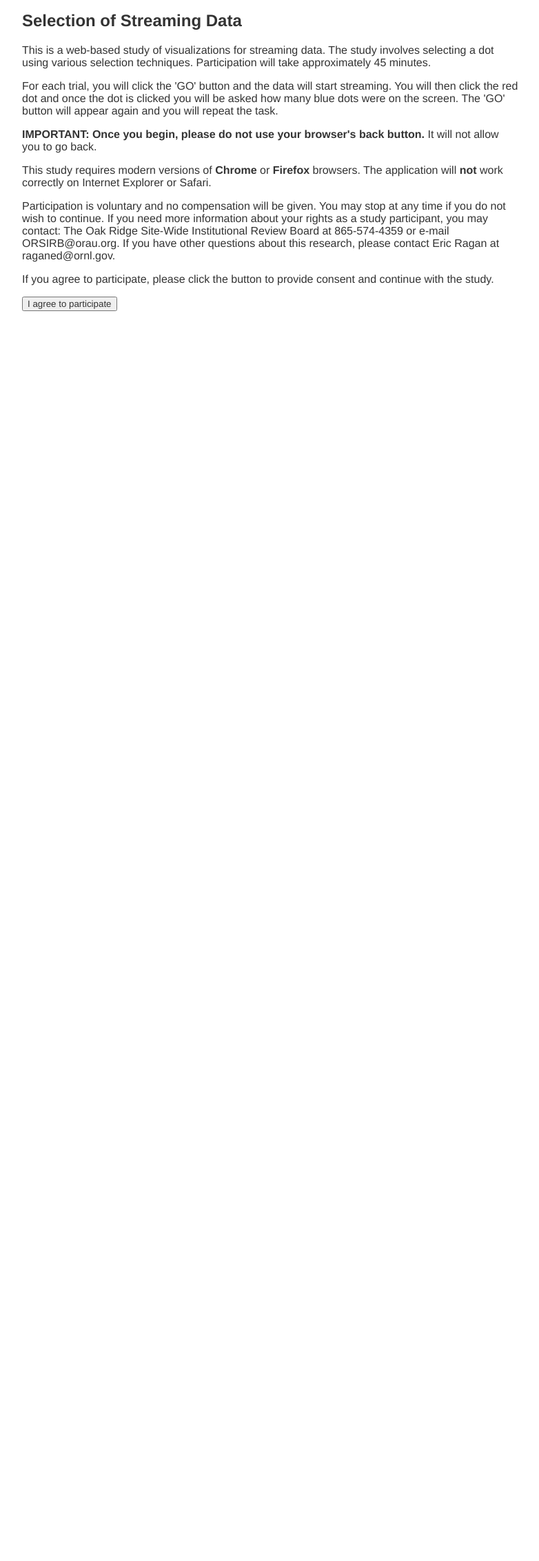
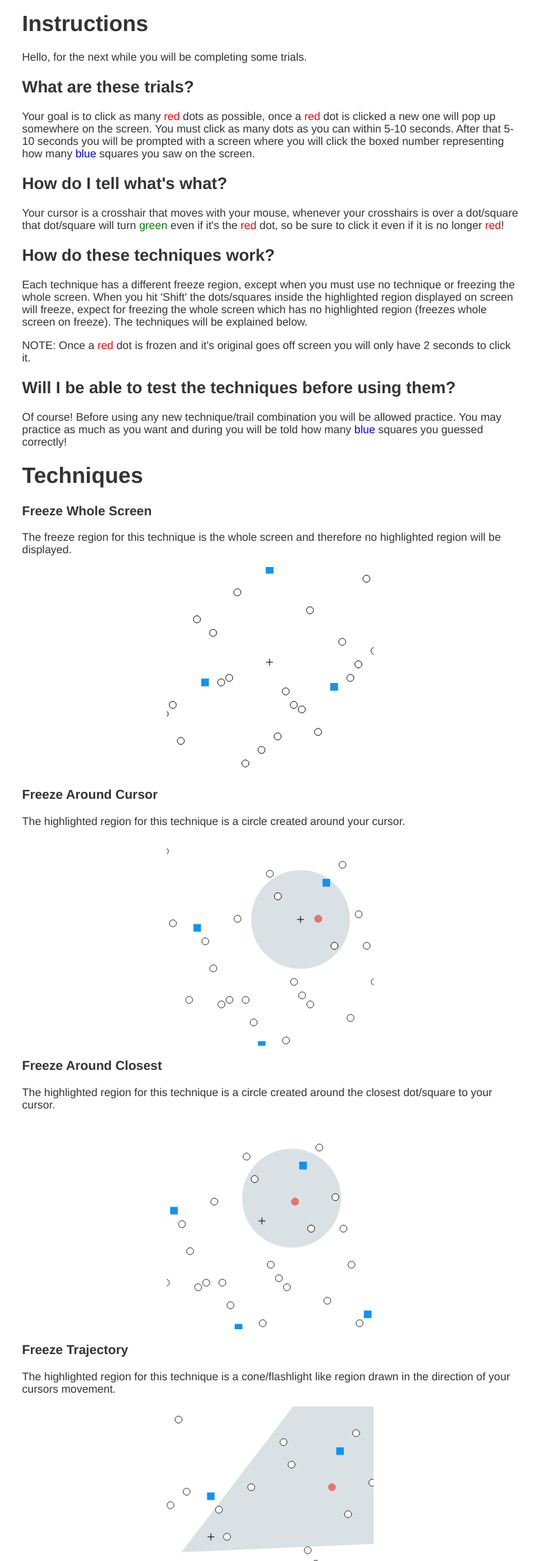
Before and after one commit to hwangtamu/userstudy, a PHP site: page / in a window 1280 px wide. Shown: the top 2263 px of the page at 69% size, without its empty margins (0-782 px from the left). Before the commit the page ends 451 px from the top, so only its background shows below. Run offline with PHP 8.4, Linux system fonts and the light colour scheme.

Commit message:
fixed some stuff and added instructions page

```diff
--- a/public/css/stylesheet.css
+++ b/public/css/stylesheet.css
@@ -1,3 +1,19 @@
+#trialsChart {
+  /*position: fixed;*/
+  /*top: 50%;*/
+  /*left: 50%;*/
+  /* bring your own prefixes */
+  /*transform: translate(-50%, 0%);*/
+}
+
+#trialInfo {
+
+}
+
+#trainInfo {
+
+}
+
 .axis path,
 .axis line {
 	fill: none;
--- a/public/data/sequence.json
+++ b/public/data/sequence.json
@@ -1,3 +1,3 @@
 {
-	"sequence": ["FreezeWholeScreen", "FreezeAroundCursor", "none", "FreezeAroundClosest", "FreezeWholeScreen"]
+	"sequence": ["FreezeAroundCursor", "FreezeWholeScreen", "none", "FreezeAroundClosest", "FreezeTrajectory"]
 }
--- a/public/index.html
+++ b/public/index.html
@@ -58,8 +58,9 @@
 
 <script>
 experimentr.sequence([
-  'modules/consent.html',
+  // 'modules/consent.html',
   // 'modules/background.html',
+  'modules/instructions.html',
   'modules/trials.html',
   'modules/closing.html',
   'modules/end.html'
--- a/public/javascript/charts/StreamScatterPlot.js
+++ b/public/javascript/charts/StreamScatterPlot.js
@@ -6,6 +6,8 @@ function StreamScatterPlot() {
 	var dots_clicked;
 	var dots_missed;
 	var click_period;
+	var early_terminate;
+	var offscreen_primary;
 
 	//Controls experimental clockdrift
 	var clockdrift = 0;
@@ -59,7 +61,7 @@ function StreamScatterPlot() {
 		dots_clicked = 0;
 		dots_missed = 0;
 		click_period = Math.floor((Math.random() * 5) + 5) * 1000;
-		click_period = 10000000;
+		click_period = 20 * 1000;
 		drift_timer = +new Date();
 
 		trailClock = +new Date();
@@ -200,6 +202,19 @@ function StreamScatterPlot() {
 				if (trailsAllowed) var targetTrail = d3.select("#targetTrail");
 				if (target != null && !d3.event.shiftKey && !end) {
 
+					//Start Experiment Stuff
+					if (target.attr("class").includes("target") && target.attr("class").includes("primary")) {
+						if (offscreen_primary) {
+							early_terminate = true;
+							offscreen_primary = false;
+						}
+						dots_clicked += 1;
+
+						StreamScatterPlot.newRedDot(target);
+					} else {
+						errors += 1;
+					} //End Experiment Stuff
+
 					//Point animation
 					target
 						.transition().duration(0)
@@ -214,19 +229,17 @@ function StreamScatterPlot() {
 
 					//Trail animation
 					if (trailsAllowed) {
-						targetTrail.transition().duration(250).ease("bounce")
+						targetTrail
+							.transition().duration(0)
+							.transition().duration(100).ease("bounce")
 								.style("stroke-opacity", 0.0)
-							.transition().duration(250).ease("bounce")
+							.transition().duration(100).ease("bounce")
+								.style("stroke-opacity", 1.0)
+							.transition().duration(100).ease("bounce")
+								.style("stroke-opacity", 0.0)
+							.transition().duration(100).ease("bounce")
 								.style("stroke-opacity", 1.0);
 					}
-
-					//Start Experiment Stuff
-					if (target.attr("class").includes("target") && target.attr("class").includes("primary")) {
-						dots_clicked += 1;
-						StreamScatterPlot.newRedDot(target);
-					} else {
-						errors += 1;
-					} //End Experiment Stuff
 				}
 			});
 
@@ -245,6 +258,7 @@ function StreamScatterPlot() {
 			.on("mousedown.StreamScatterPlot", null)
 			.remove();
 		end = true;
+		early_terminate = true;
 	};
 
 	//Set margins
@@ -388,8 +402,14 @@ function StreamScatterPlot() {
 				if (this.getAttribute("x") < margin.left - pWidth){
 					dataset.splice(dataset.indexOf(d), 1);
 					if (this.getAttribute("class") == "primary point") {
-						dots_missed += 1;
-						StreamScatterPlot.newRedDot();
+						if (d3.select("[class*=primary].snapshot").empty()) {
+							dots_missed += 1;
+							StreamScatterPlot.newRedDot();
+						} else {
+							early_terminate = false;
+							offscreen_primary = true;
+							StreamScatterPlot.offScreenDot();
+						}
 					}
 				}
 			});
@@ -520,13 +540,16 @@ function StreamScatterPlot() {
 		var prev_id = null;
 
 		if (target != null) {
-			if (target.attr("class").includes("snapshot")) {
+			if (target.attr("class").includes("snapshot") && !d3.select(".primary.point").empty()) {
 				var pt = d3.select(".primary.point")
 					.attr("class", "point");
 				target.attr("class", target.attr("class").replace("primary", ""));
 				pt.datum()[2] = "point";
 				// dataset[dataset.indexOf(pt)][2] = "point";
 				prev_id = pt.datum()[3];
+			} else if (target.attr("class").includes("snapshot")){
+				target.attr("class", target.attr("class").replace("primary", ""));
+				target.datum()[2] = "point";
 			} else {
 				target.attr("class", "point");
 				target.datum()[2] = "point";
@@ -538,7 +561,10 @@ function StreamScatterPlot() {
 		var new_id = prev_id;
 		var pt = null;
 		while (prev_id == new_id) {
-			var points = d3.selectAll(".point");
+			var points = d3.selectAll(".point").filter(function(d) {
+				return d[2].includes("secondary") ? false : true;
+			});
+
 			var sz = points[0].length;
 			new_index = Math.floor((Math.random() * sz*2/3) + sz/3);
 			pt = d3.select(points[0][new_index]);
@@ -556,5 +582,29 @@ function StreamScatterPlot() {
 		};
 	}
 
+	StreamScatterPlot.offScreenDot = function() {
+		var then = +new Date();
+		d3.timer(function() {
+			var now = +new Date();
+			var diff = now - then;
+			console.log(diff);
+			if (d3.select("[class*=primary].snapshot").empty() && !early_terminate) {
+				dots_missed += 1;
+				StreamScatterPlot.newRedDot();
+				return true;
+			}
+			if (diff >= 2000 && !early_terminate) {
+				if (!d3.select("[class*=primary].snapshot").empty()) {
+					var t = d3.select("[class*=primary].snapshot");
+					t.attr("class", t.attr("class").replace("primary", ""))
+				}
+				dots_missed += 1;
+				StreamScatterPlot.newRedDot();
+				return true;
+			}
+			return early_terminate;
+		})
+	}
+
 	return chart;
 }
--- a/public/javascript/cursor_selectors/NormalCursor.js
+++ b/public/javascript/cursor_selectors/NormalCursor.js
@@ -63,8 +63,8 @@ function NormalCursor(selection) {
 		if (target != null) {
 			target
 				.attr("class", target.attr("class") + " target");
+
 		}
-
 		return target;
 	};
 
--- a/public/javascript/trials.js
+++ b/public/javascript/trials.js
@@ -388,7 +388,7 @@ function loadNextTrial() {
         _practice_density = speed_density[practice_number].density;
         load("practice_" + _practice_density + "_density.json", function() {
             createChart(_practice_speed, _trail);
-            setSelectors("bubble", _freeze);
+            setSelectors("normal", _freeze);
         });
         practice_number += 1;
         if (practice_number > 3)
@@ -397,7 +397,7 @@ function loadNextTrial() {
         //Do some checking to load new file only when density changes or trial number is too high
         load("stream_" + _density + "_density.json", function() {
             createChart(_speed, _trail);
-            setSelectors("bubble", _freeze);
+            setSelectors("normal", _freeze);
         });
     }
 }
@@ -440,8 +440,8 @@ function addTrialData(err, time, dis, dis_ans, click_period, dots_c, dots_m) {
 
         global_trial_id += 1;
         trialNumber += 1;
+            console.log(JSON.stringify(data, null, "\t"));
         if (trialNumber >= numTrials) {
-            console.log(JSON.stringify(data, null, "\t"));
             trialNumber = 0;
             experiment_number += 1;
         }
--- a/public/modules/consent.html
+++ b/public/modules/consent.html
@@ -2,30 +2,65 @@
 
 <h2>Selection of Streaming Data</h2>
 
+<h2>Why am I being invited to take part in a research study?</h2>
+<p>We invite you to take part in a research study because we need participants at ORNL who are willing to volunteer to help us study ways to interact with moving data as part of information visualization research.</p>
+
+<h2>What should I know about a research study?</h2>
 <p>
-This is a web-based study of visualizations for streaming data. The study involves selecting a dot using various selection techniques. Participation will take approximately 45 minutes.
+    <ul>
+        <li>Someone will explain this research study to you.</li>
+        <li>Whether or not you take part is up to you.</li>
+        <li>You can choose not to take part.</li>
+        <li>You can agree to take part and later change your mind.</li>
+        <li>Your decision will not be held against you.</li>
+        <li>You can ask all the questions you want before you decide.</li>
+    </ul>
 </p>
 
+<h2>Who can I talk to?</h2>
+<p>If you have questions, concerns, or complaints, or think the research has hurt you, talk to the research team at jgoodall@ornl.gov</p>
+<p>This research has been reviewed and approved by the Oak Ridge Site-Wide Institutional Review Board (an Institutional Review Board, or “IRB”). You may talk to them at (865) 574-4359 or ORSIRB@orau.org if:</p>
 <p>
-For each trial, you will click the 'GO' button and the data will start streaming. You will then click the red dot and once the dot is clicked you will be asked how many blue dots were on the screen.  The 'GO' button will appear again and you will repeat the task.
+    <ul>
+        <li>Your questions, concerns, or complaints are not being answered by the research team.</li>
+        <li>You cannot reach the research team.</li>
+        <li>You want to talk to someone besides the research team.</li>
+        <li>You have questions about your rights as a research subject.</li>
+        <li>You want to get information or provide input about this research.</li>
+    </ul>
 </p>
 
-<p>
-<strong>IMPORTANT: Once you begin, please do not use your browser's back button.</strong> It will not allow you to go back.
+<h2>Why is this research being done?</h2>
+<p>For information visualization applications to help people to monitor data that is constantly updating in real time, it is sometimes necessary to select moving and changing targets on the computer interface. In this research, we are designing methods that make it easier to select moving targets with the mouse cursor. We are conducting a user study to compare the effectiveness of several selection techniques.</p>
+
+<h2>How long will the research last?</h2>
+<p>You will be in this research study for no more than one hour.</p>
+
+<h2>How many people will be studied?</h2>
+<p>We expect about 100 people here will be in this research study. This will be everyone in the entire study.</p>
+
+<h2>What happens if I say yes, I want to be in this research?</h2>
+<p>We will ask you to complete a brief background questionnaire to provide some basic information about yourself. Next, we will explain a computer application and instructions for clicking on graphical objects. The study will include a series of trials that involve using the mouse to different selection methods to select target objects as they move across the screen. After these trials, we will ask you to complete a closing questionnaire and ask some final questions for your feedback. The entire session will take at most one hour.</p>
+
+<h2>What happens if I do not want to be in this research?</h2>
+<p>You can leave the research at any time and it will not be held against you.
 </p>
 
-<p>
-This study requires modern versions of <strong>Chrome</strong> or <strong>Firefox</strong> browsers. The application will <strong>not</strong> work correctly on Internet Explorer or Safari.
-</p>
+<h2>What happens if I say yes, but I change my mind later?</h2>
+<p>You can leave the research at any time. It will not be held against you.</p>
 
-<p>
-Participation is voluntary and no compensation will be given. You may stop at any time if you do not wish to continue. If you need more information about your rights as a study participant, you may contact: The Oak Ridge Site-Wide Institutional Review Board at 865-574-4359 or e-mail ORSIRB@orau.org. If you have other questions about this research, please contact Eric Ragan at raganed@ornl.gov.
-</p>
-<p>
-If you agree to participate, please click the button to provide consent and continue with the study.
-</p>
+<h2>Is there any way being in this study could be bad for me?</h2>
+<p>The study involves watching moving graphics on a computer screen, moving a computer mouse, and answering questions. As a result, there are minor risks of fatigue or motion sickness. Possible symptoms may include eyestrain, headache, or nausea. If you feel any illness or discomfort during this study, please notify the experimenter. You can stop at any time. The experiment will also include break periods throughout the study to minimize risk of discomfort.</p>
+
+<h2>What happens to the information collected for the research?</h2>
+<p>Efforts will be made to limit the use and disclosure of your personal information, including research study and medical records, to people who have a need to review this information. We cannot promise complete secrecy. Organizations that may inspect and copy your information include the IRB and other representatives of this organization.</p>
+<p>We are not collecting any personally identifiable information (PII) that could potentially identify you.</p>
+
+<h2>What else do I need to know?</h2>
+<p>You will not be paid or compensated for your participation in this study. No charge code will be provided for use of your time.</p>
 
 <button id="consentYes" type="button" class="start-button" disabled>I agree to participate</button>
+
 <br>
 <p>
 <div id="validateMessage" class="validate"></div>
@@ -38,6 +73,12 @@ If you agree to participate, please click the button to provide consent and cont
 <style>
     #validateMessage {
         color: #FF5555;
+    }
+
+    #consentYes {
+        position: relative;
+        left: 50%;
+        transform: translate(-50%, 0%);
     }
 </style>
 
--- /dev/null
+++ b/public/modules/instructions.html
@@ -0,0 +1,79 @@
+<h1>Instructions</h1>
+<p>Hello, for the next while you will be completing some trials.</p>
+
+<h2>What are these trials?</h2>
+<p>Your goal is to click as many <mark id="red">red</mark> dots as possible, once a <mark id="red">red</mark> dot is clicked a new one will pop up somewhere on the screen.  You must click as many dots as you can within 5-10 seconds.  After that 5-10 seconds you will be prompted with a screen where you will click the boxed number representing how many <mark id="blue">blue</mark> squares you saw on the screen. </p>
+
+<h2>How do I tell what's what?</h2>
+<p>Your cursor is a crosshair that moves with your mouse, whenever your crosshairs is over a dot/square that dot/square will turn <mark id="green">green</mark> even if it's the <mark id="red">red</mark> dot, so be sure to click it even if it is no longer <mark id="red">red</mark>!</p>
+
+<h2>How do these techniques work?</h2>
+<p> Each technique has a different freeze region, except when you must use no technique or freezing the whole screen.  When you hit 'Shift' the dots/squares inside the highlighted region displayed on screen will freeze, expect for freezing the whole screen which has no highlighted region (freezes whole screen on freeze).  The techniques will be explained below. <p>
+<p>NOTE: Once a <mark id="red">red</mark> dot is frozen and it's original goes off screen you will only have 2 seconds to click it.</p>
+
+<h2>Will I be able to test the techniques before using them?</h2>
+<p>Of course! Before using any new technique/trail combination you will be allowed practice.  You may practice as much as you want and during you will be told how many <mark id="blue">blue</mark> squares you guessed correctly!</p>
+
+<h1>Techniques</h1>
+<div>
+<h3>Freeze Whole Screen</h3>
+<p> The freeze region for this technique is the whole screen and therefore no highlighted region will be displayed.</p>
+<img src="images/freeze_whole.png" position="fixed" left="50%">
+
+<h3>Freeze Around Cursor</h3>
+<p> The highlighted region for this technique is a circle created around your cursor.</p>
+<img src="images/freeze_cursor.png">
+
+<h3>Freeze Around Closest</h3>
+<p> The highlighted region for this technique is a circle created around the closest dot/square to your cursor.</p>
+<img src="images/freeze_closest.png">
+
+<h3>Freeze Trajectory</h3>
+<p> The highlighted region for this technique is a cone/flashlight like region drawn in the direction of your cursors movement.</p>
+<img src="images/freeze_trajectory.png">
+</div>
+
+<br>
+<button id="ready_button" class="next-button" type="button">I'm Ready</button>
+
+<style>
+    img, #ready_button {
+        position: relative;
+        left: 50%;
+        transform: translate(-50%, 0%);
+    }
+
+    #red {
+        color: red;
+        background-color: transparent;
+    }
+
+    #blue {
+        color: blue;
+        background-color: transparent;
+    }
+
+    #green {
+        color: green;
+        background-color: transparent;
+    }
+
+</style>
+
+<script>
+(function() {
+  experimentr.hideNext();
+
+  experimentr.startTimer('instructions');
+
+  function goToNext() {
+    experimentr.endTimer('instructions');
+    experimentr.next();
+  }
+
+  d3.select('#ready_button')
+    .on('click', function () {
+      goToNext();
+    });
+}());
+</script>
--- a/public/modules/trials.html
+++ b/public/modules/trials.html
@@ -1,9 +1,9 @@
 <div id="trialsChart"></div>
-<style id="trails"></style>
 <div id="trainInfo"></div>
 <div id="trialInfo"></div>
 <script type="text/javascript" src="javascript/trials.js"></script>
 
+<style id="trails"></style>
 <style>
     body {
         -webkit-touch-callout: none;
```
Also changed, not shown: public/modules/background.html (+8 -0 lines), public/images/freeze_closest.png (added), public/images/freeze_cursor.png (added), public/images/freeze_trajectory.png (added), public/images/freeze_whole.png (added), 1 other file.
